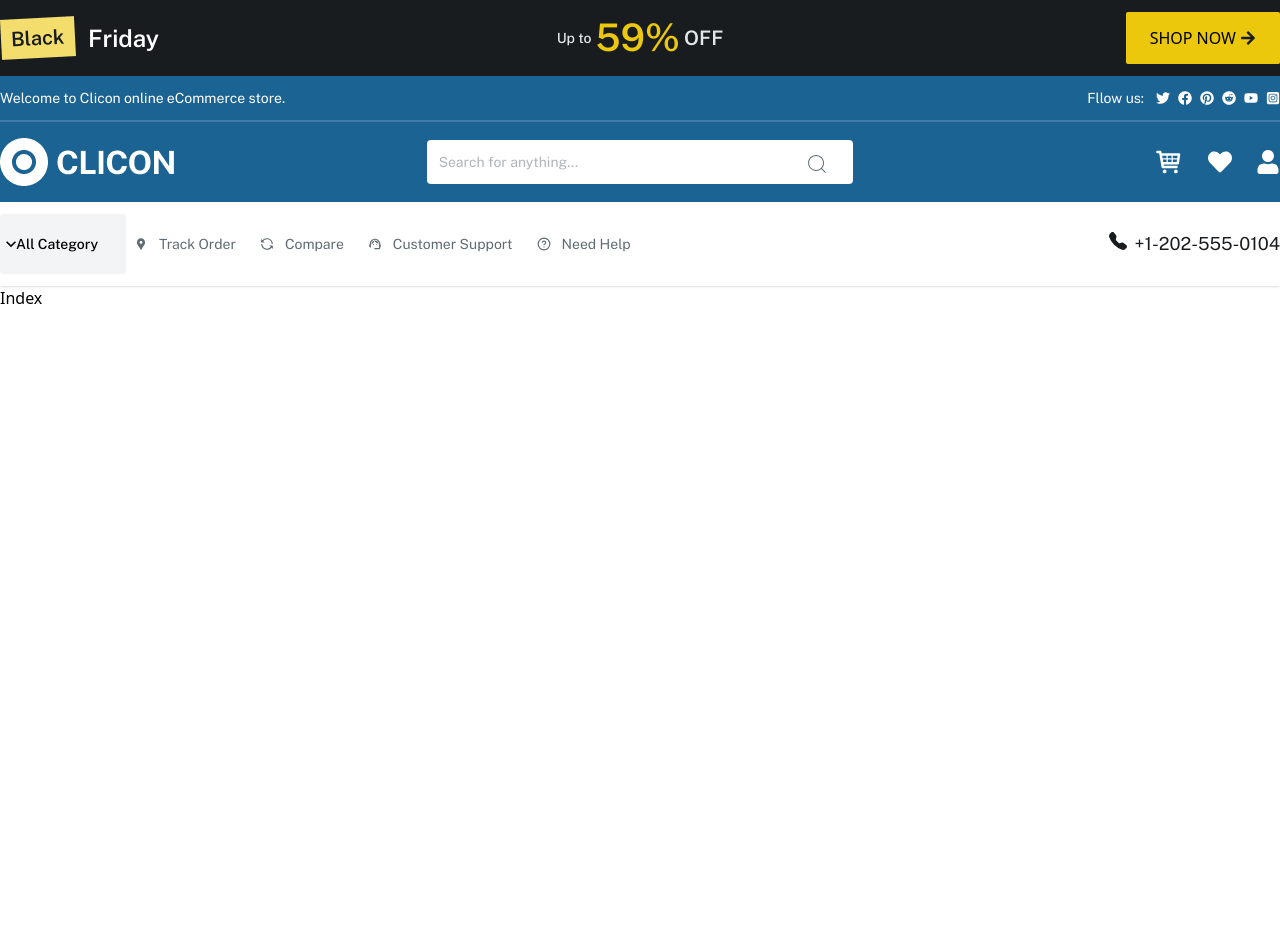
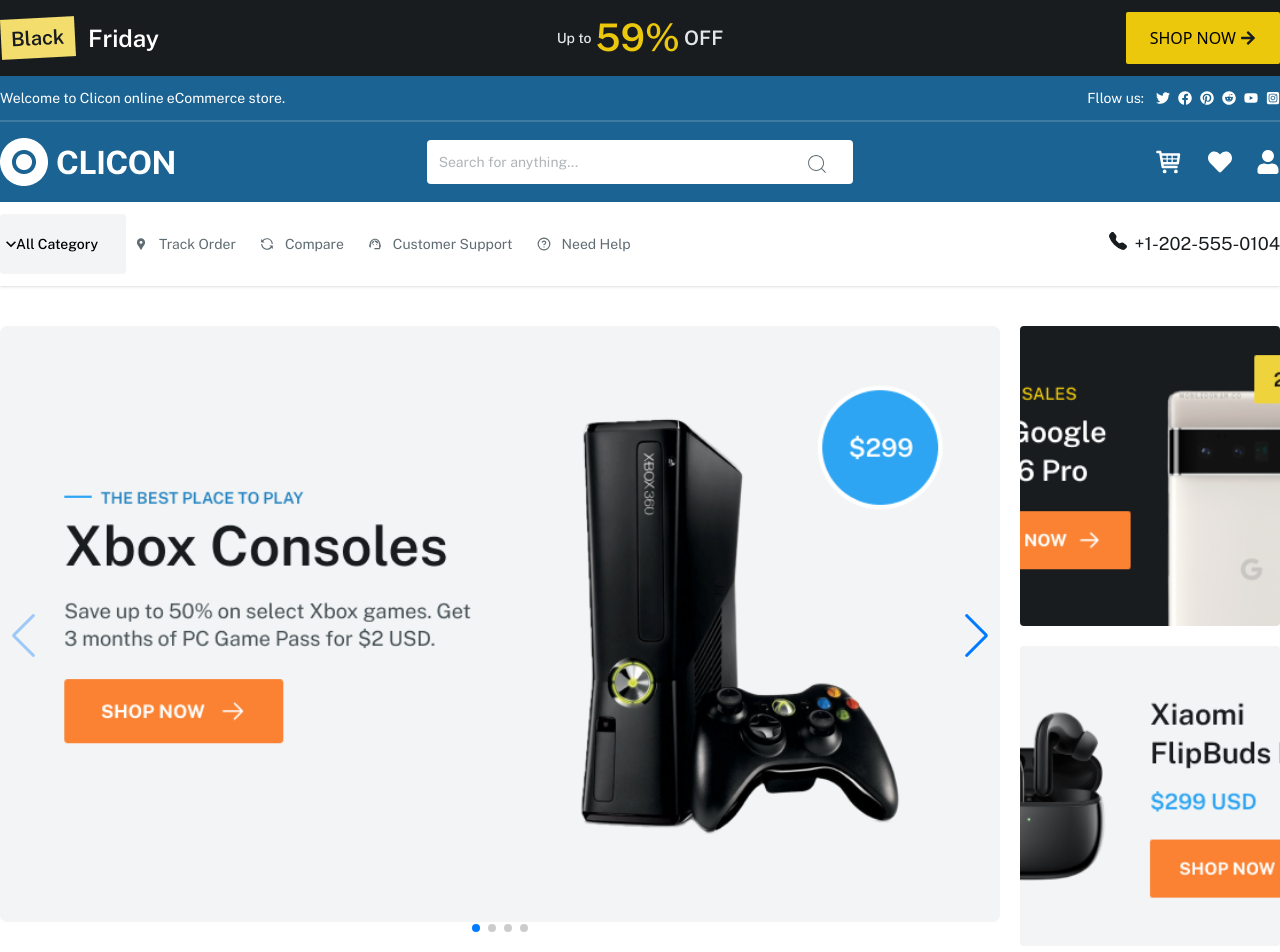
Before and after one commit to Subroto112001/Clicon-Ecommerce, a React (Vite) app in the folder Font-end/: page / in a window 1280 px wide. Shown: the top 952 px of the page. Before the commit the page ends 800 px from the top, so only its background shows below. Built offline with nearby package versions, Linux system fonts and the light colour scheme.

Commit message:
added swiper slider

```diff
--- a/Font-end/package.json
+++ b/Font-end/package.json
@@ -15,6 +15,7 @@
     "react-dom": "^19.1.0",
     "react-icons": "^5.5.0",
     "react-router-dom": "^7.7.0",
+    "swiper": "^11.2.10",
     "tailwindcss": "^4.1.11"
   },
   "devDependencies": {
--- /dev/null
+++ b/Font-end/src/Component/CoomonComponent/SwiperSlider/SwiperSlider.tsx
@@ -0,0 +1,41 @@
+import React from 'react'
+import { Navigation, Pagination, Scrollbar, A11y } from "swiper/modules";
+import { Swiper, SwiperSlide } from "swiper/react";
+// @ts-ignore
+import "swiper/css";
+// @ts-ignore
+import "swiper/css/navigation";
+// @ts-ignore
+import "swiper/css/pagination";
+
+
+
+import { assets } from '../../../Helpers/ImageProvider';
+const SwiperSlider = () => {
+  return (
+    <div>
+      <Swiper
+        modules={[Navigation, Pagination,  A11y]}
+        spaceBetween={50}
+        slidesPerView={1}
+        navigation
+        pagination={{ clickable: true }}
+        scrollbar={{ draggable: true }}
+        onSwiper={(swiper) => console.log(swiper)}
+        onSlideChange={() => console.log("slide change")}
+      >
+        {[1, 2, 3, 4].map((item) => (
+          <SwiperSlide>
+            <img
+              src={assets.BannerLeft}
+              alt={assets.BannerLeft}
+              className="w-full h-full object-cover rounded"
+            />
+          </SwiperSlide>
+        ))}
+      </Swiper>
+    </div>
+  );
+}
+
+export default React.memo(SwiperSlider);
--- /dev/null
+++ b/Font-end/src/Component/HomeCoomponent/Banner/Index.tsx
@@ -0,0 +1,41 @@
+import React from "react";
+import Containere from "../../CoomonComponent/Container/Containere";
+import { assets } from "../../../Helpers/ImageProvider";
+import SwiperSlider from "../../CoomonComponent/SwiperSlider/SwiperSlider";
+
+
+
+const Banner = () => {
+  return (
+    <>
+      <div className="!py-10">
+        <Containere>
+          <div className="grid grid-cols-[2fr_1fr] gap-5">
+            <div className="rounded w-[1000px]">
+
+              <SwiperSlider/>
+            </div>
+            <div className="grid grid-rows-2 justify-items-stretch gap-y-5 ">
+              <div className=" rounded ">
+                <img
+                  src={assets.BannerRight1}
+                  alt={assets.BannerRight1}
+                  className="w-full h-full object-cover rounded"
+                />
+              </div>
+              <div className=" rounded">
+                <img
+                  src={assets.BannerRight2}
+                  alt={assets.BannerRight2}
+                  className="w-full h-full object-cover rounded"
+                />
+              </div>
+            </div>
+          </div>
+        </Containere>
+      </div>
+    </>
+  );
+};
+
+export default React.memo(Banner);
--- a/Font-end/src/Pages/Home.tsx
+++ b/Font-end/src/Pages/Home.tsx
@@ -4,13 +4,15 @@
 import TopNavbar from "../Component/CoomonComponent/PageCommonComponent/Navbar/Index";
 import DownNavbar from "../Component/CoomonComponent/PageCommonComponent/DownNavbar";
 import Categorydropdown from "../Component/HomeCoomponent/CategoryDropdown/Index"
+import Banner from "../Component/HomeCoomponent/Banner/Index";
 const Home = () => {
   return (
     <>
       <Header />
       <TopNavbar />
       <DownNavbar />
-      <Categorydropdown/>
+      <Categorydropdown />
+      <Banner/>
       <Footer />
     </>
   );
--- a/Font-end/src/index.css
+++ b/Font-end/src/index.css
@@ -1,4 +1,8 @@
 @import "tailwindcss";
+/* swipper */
+@import "swiper/css";
+
+/* swipper */
 
 * {
   margin: 0;
```
Also changed, not shown: 2 other files (tests, documents, lock files or other folders).
